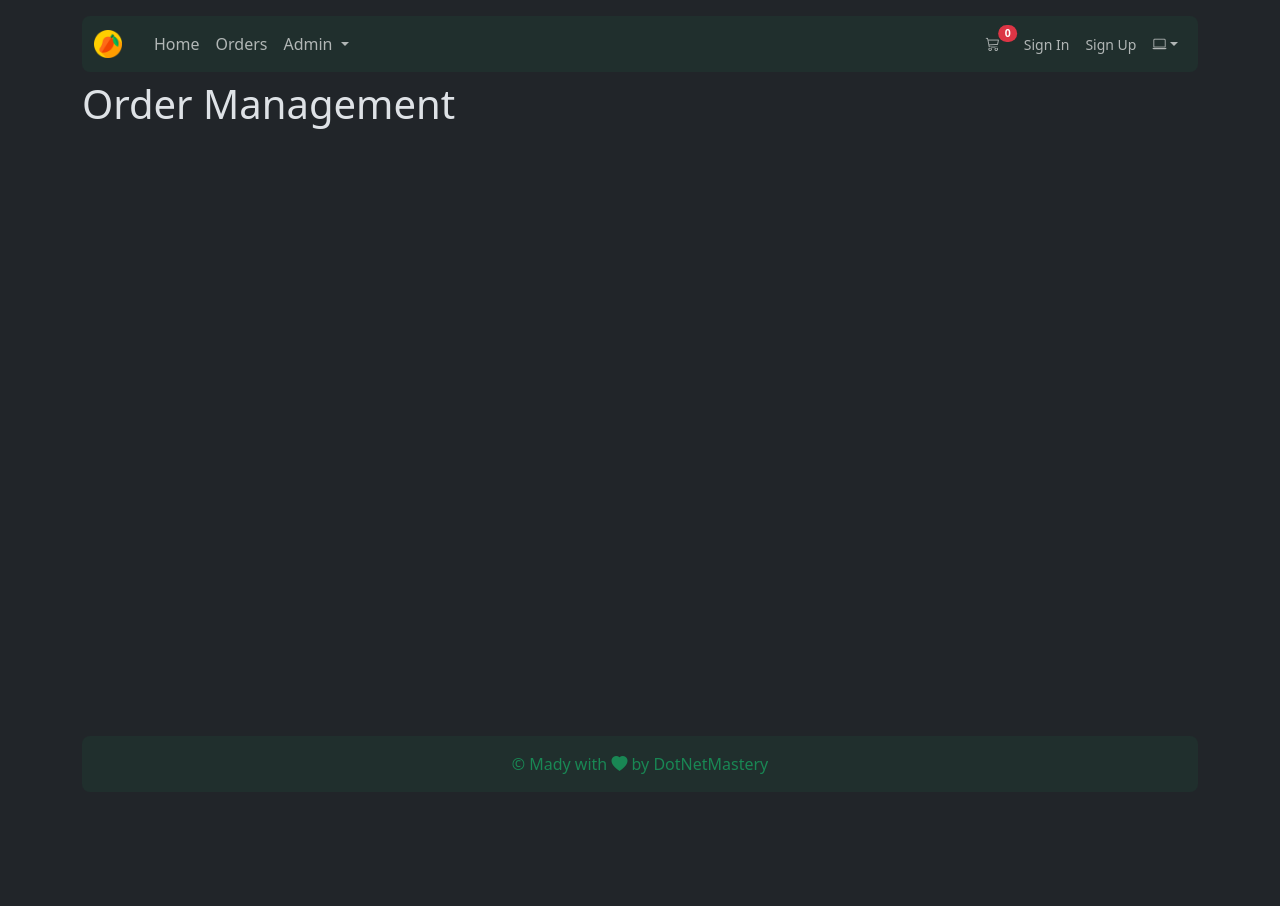
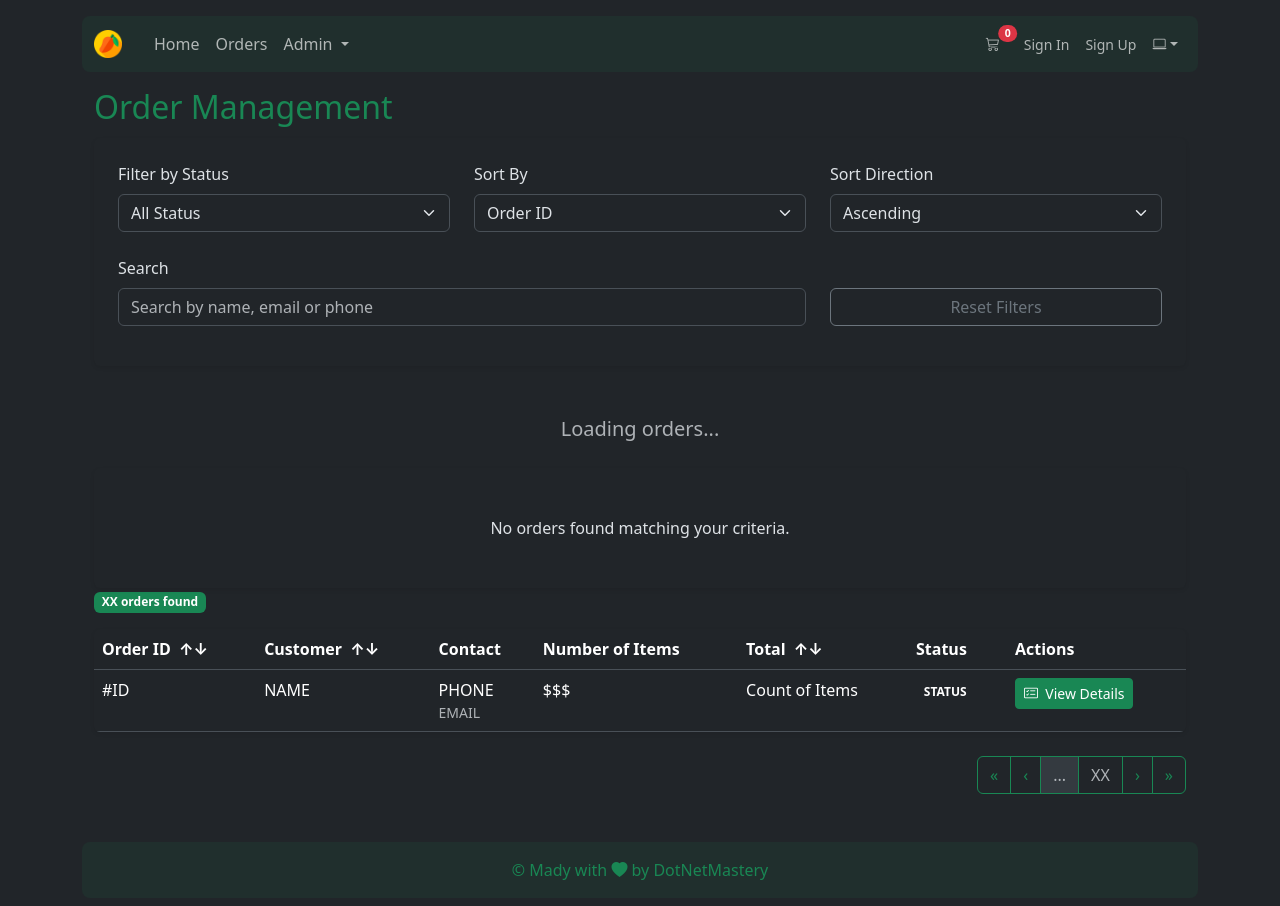
Before and after one commit to tee2490/07-VueMangoFusion, a Vue app: page /admin/order-management in a window 1280 px wide. Before the commit the page ends 800 px from the top, so only its background shows below. Built offline with nearby package versions, Linux system fonts and the light colour scheme.

Commit message:
22 order management template

```diff
--- /dev/null
+++ b/src/components/card/OrderListCard.vue
@@ -0,0 +1,63 @@
+<template>
+  <div class="card h-100 border-0 shadow-sm hover-shadow transition-all">
+    <div class="card-header border-bottom-0 pt-4">
+      <div class="d-flex justify-content-between align-items-center">
+        <div class="d-flex align-items-center">
+          <i class="bi bi-receipt-cutoff text-success pe-2" style="font-size: 2rem"></i>
+          <h5 class="card-title mb-0">Order # {{ order.orderHeaderId }}</h5>
+        </div>
+        <span class="bg-danger-subtle text-danger-emphasis rounded p-2"> {{ order.status }} </span>
+      </div>
+    </div>
+    <div class="card-body">
+      <div class="mb-4">
+        <div class="d-flex align-items-center mb-3">
+          <i class="bi bi-person-square text-success pe-2" style="font-size: 1.5rem"></i>
+          <div>
+            <h6 class="mb-0">{{ order.pickUpName }}</h6>
+            <small class="text-body-secondary">{{ order.pickUpPhoneNumber }}</small>
+          </div>
+        </div>
+        <div class="d-flex align-items-center mb-2">
+          <i class="bi bi-envelope text-success pe-2"></i>
+          <span>{{ order.pickUpEmail }}</span>
+        </div>
+        <div class="d-flex align-items-center mb-2">
+          <i class="bi bi-bag text-success pe-2"></i>
+          <span> {{ order.totalItem }}</span>
+        </div>
+        <div class="d-flex align-items-center">
+          <i class="bi bi-cash-coin text-success pe-2"></i
+          ><span class="fw-bold">${{ order.orderTotal }}</span>
+        </div>
+      </div>
+
+      <div class="bg-body-tertiary rounded-3 p-3">
+        <div class="d-flex align-items-center mb-3 border-bottom">
+          <i class="bi bi-card-list text-success pe-2"></i>
+          <h6 class="mb-0">Order Items</h6>
+        </div>
+        <div class="mb-3" v-for="item in order.orderDetails" :key="item.orderDetailId">
+          <div class="d-flex justify-content-between align-items-center mb-2">
+            <div class="d-flex align-items-center">
+              <span class="text-truncate me-3">{{ item.menuItem.name }}</span>
+            </div>
+            <div class="d-flex align-items-center">
+              <span class="badge bg-success-subtle text-success me-2">{{ item.quantity }} x</span>
+              <span class="text-body-secondary">${{ item.price }}</span>
+            </div>
+          </div>
+        </div>
+      </div>
+    </div>
+  </div>
+</template>
+
+<script setup>
+const props = defineProps({
+  order: {
+    type: Object,
+    required: true,
+  },
+})
+</script>
--- a/src/views/order/OrderHistoryList.vue
+++ b/src/views/order/OrderHistoryList.vue
@@ -1 +1,61 @@
-<template>Order History</template>
+<template>
+  <div class="container py-5">
+    <div class="d-flex align-items-center mb-4">
+      <i class="bi bi-bag" style="font-size: 2.5rem"></i> &nbsp;
+      <h1 class="mb-0">My Orders</h1>
+    </div>
+
+    <div class="text-center py-5" v-if="loading">
+      <p class="text-body-secondary">Loading your orders...</p>
+    </div>
+
+    <div class="text-center py-5" v-else-if="orders.length === 0">
+      <div class="bg-body-tertiary rounded-4 p-5">
+        <i class="bi bi-bag" style="font-size: 2.5rem"></i>
+        <h3 class="mb-3">No Orders Yet</h3>
+        <p class="text-body-secondary mb-4">
+          Start your culinary journey by exploring our delicious menu!
+        </p>
+        <router-link :to="{ name: APP_ROUTE_NAMES.HOME }" class="btn btn-success btn-lg">
+          <i class="bi bi-menu-button-wide"></i>
+          Browse Menu
+        </router-link>
+      </div>
+    </div>
+
+    <div class="row g-4" v-else>
+      <div class="col-md-6 col-lg-4" v-for="order in orders" :key="order.orderHeaderId">
+        <!-- Order Card -->
+        <OrderListCard :order="order"></OrderListCard>
+      </div>
+    </div>
+  </div>
+</template>
+
+<script setup>
+import OrderListCard from '@/components/card/OrderListCard.vue'
+import { useAuthStore } from '@/stores/authStore'
+import orderService from '@/services/orderService'
+import { ref, onMounted, reactive } from 'vue'
+import { APP_ROUTE_NAMES } from '@/constants/routeNames'
+
+const authStore = useAuthStore()
+const orders = reactive([])
+const loading = ref(false)
+
+const fetchOrders = async () => {
+  orders.length = 0
+  loading.value = true
+  try {
+    var result = await orderService.getOrders(authStore.user.id)
+    orders.push(...result)
+    console.log(orders)
+  } catch (error) {
+    console.log('Error fetch orders:', error)
+  } finally {
+    loading.value = false
+  }
+}
+
+onMounted(fetchOrders)
+</script>
--- a/src/views/order/OrderManagement.vue
+++ b/src/views/order/OrderManagement.vue
@@ -1,3 +1,145 @@
 <template>
-  <h1>Order Management</h1>
+  <div class="container-fluid py-2">
+    <!-- <h1 class="mb-4">Order Management</h1> -->
+    <p class="text-success h2 pb-1">Order Management</p>
+    <!-- Filters -->
+    <div class="card border-0 shadow-sm p-4 mb-4">
+      <div class="row">
+        <div class="col-md-4 mb-3">
+          <label class="form-label">Filter by Status</label>
+          <select class="form-select">
+            <option value="">All Status</option>
+            <option value="Confirmed">Confirmed</option>
+            <option value="Ready for Pickup">Ready for Pickup</option>
+            <option value="Completed">Completed</option>
+            <option value="Cancelled">Cancelled</option>
+          </select>
+        </div>
+        <div class="col-md-4 mb-3">
+          <label class="form-label">Sort By</label>
+          <select class="form-select">
+            <option value="orderHeaderId">Order ID</option>
+            <option value="orderTotal">Total Amount</option>
+            <option value="pickUpName">Customer Name</option>
+          </select>
+        </div>
+        <div class="col-md-4 mb-3">
+          <label class="form-label">Sort Direction</label>
+          <select class="form-select">
+            <option value="asc">Ascending</option>
+            <option value="desc">Descending</option>
+          </select>
+        </div>
+      </div>
+      <div class="row mt-2">
+        <div class="col-md-8 mb-3">
+          <label class="form-label">Search</label>
+          <input type="text" class="form-control" placeholder="Search by name, email or phone" />
+        </div>
+        <div class="col-md-4 mb-3 d-flex align-items-end">
+          <button class="btn btn-outline-secondary w-100">Reset Filters</button>
+        </div>
+      </div>
+    </div>
+
+    <div class="text-center py-4 fs-5 text-body-secondary">Loading orders...</div>
+    <div class="text-center py-5 card border-0 shadow-sm">
+      <p class="mb-0">No orders found matching your criteria.</p>
+    </div>
+    <div>
+      <div class="mb-3">
+        <span class="badge bg-success">XX orders found</span>
+      </div>
+      <div class="table-responsive card border-0 shadow-sm">
+        <table class="table table-hover mb-0">
+          <thead>
+            <tr>
+              <th class="cursor-pointer">
+                Order ID
+                <span class="ms-1"> ↑↓ </span>
+              </th>
+              <th class="cursor-pointer">
+                Customer
+                <span class="ms-1"> ↑↓ </span>
+              </th>
+              <th>Contact</th>
+              <th>Number of Items</th>
+              <th class="cursor-pointer">
+                Total
+                <span class="ms-1"> ↑↓ </span>
+              </th>
+              <th>Status</th>
+              <th>Actions</th>
+            </tr>
+          </thead>
+          <tbody>
+            <tr>
+              <td>#ID</td>
+              <td>NAME</td>
+              <td>
+                <div>PHONE</div>
+                <div class="text-body-secondary small">EMAIL</div>
+              </td>
+              <td>$$$</td>
+              <td>Count of Items</td>
+              <td>
+                <div class="badge rounded-pill">STATUS</div>
+              </td>
+              <td>
+                <button class="btn btn-sm btn-success">
+                  <i class="bi bi-card-checklist"></i> &nbsp;View Details
+                </button>
+              </td>
+            </tr>
+          </tbody>
+        </table>
+      </div>
+
+      <!-- Pagination -->
+      <nav aria-label="Order pagination" class="mt-4 d-flex justify-content-end">
+        <ul class="pagination pagination-md">
+          <!-- First page button -->
+          <li class="page-item">
+            <a class="page-link text-success border-success" href="#" aria-label="First">
+              <span aria-hidden="true">&laquo;</span>
+              <span class="visually-hidden">First page</span>
+            </a>
+          </li>
+
+          <!-- Previous button -->
+          <li class="page-item">
+            <a class="page-link text-success border-success" href="#" aria-label="Previous">
+              <span aria-hidden="true">&lsaquo;</span>
+              <span class="visually-hidden">Previous page</span>
+            </a>
+          </li>
+
+          <!-- Page numbers with limited display -->
+          <li class="page-item disabled">
+            <span class="page-link border-success">...</span>
+          </li>
+          <li class="page-item">
+            <a class="page-link text-muted border-success" href="#"> XX </a>
+          </li>
+          <!-- Next button -->
+          <li class="page-item">
+            <a class="page-link text-success border-success" href="#" aria-label="Next">
+              <span aria-hidden="true">&rsaquo;</span>
+              <span class="visually-hidden">Next page</span>
+            </a>
+          </li>
+
+          <!-- Last page button -->
+          <li class="page-item">
+            <a class="page-link text-success border-success" href="#" aria-label="Last">
+              <span aria-hidden="true">&raquo;</span>
+              <span class="visually-hidden">Last page</span>
+            </a>
+          </li>
+        </ul>
+      </nav>
+    </div>
+
+    <!-- Order Details Modal Component -->
+  </div>
 </template>
```
